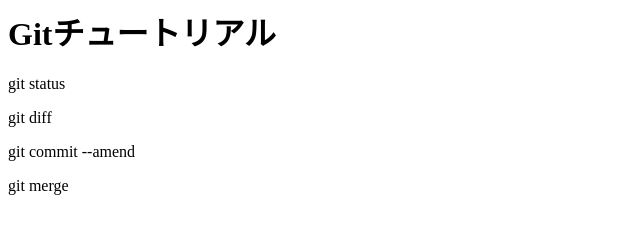
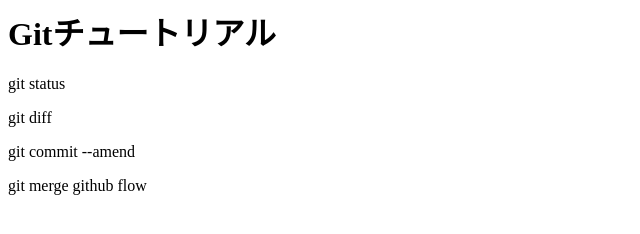
Before and after one commit to shoutarou123/git_tutorial, a plain HTML site: page index.html in a window 1280 px wide. Shown: the whole page, without its empty margins (0-640 px from the left). Drawn offline with Linux system fonts and the light colour scheme.

Commit message:
github flowを追記

```diff
--- a/index.html
+++ b/index.html
@@ -3,3 +3,4 @@
 <p>git diff</p>
 <p>git commit --amend</p>
 <a>git merge</a>
+<a>github flow</a>
```
